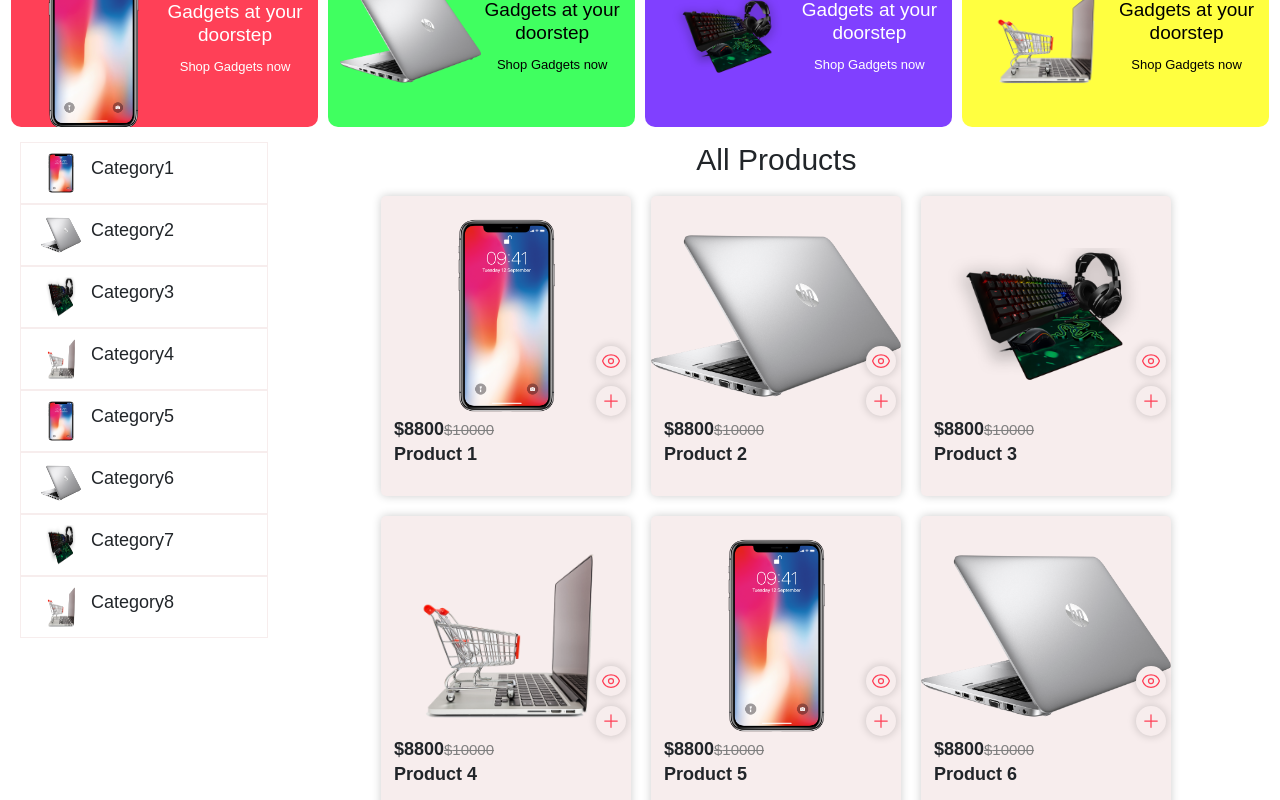
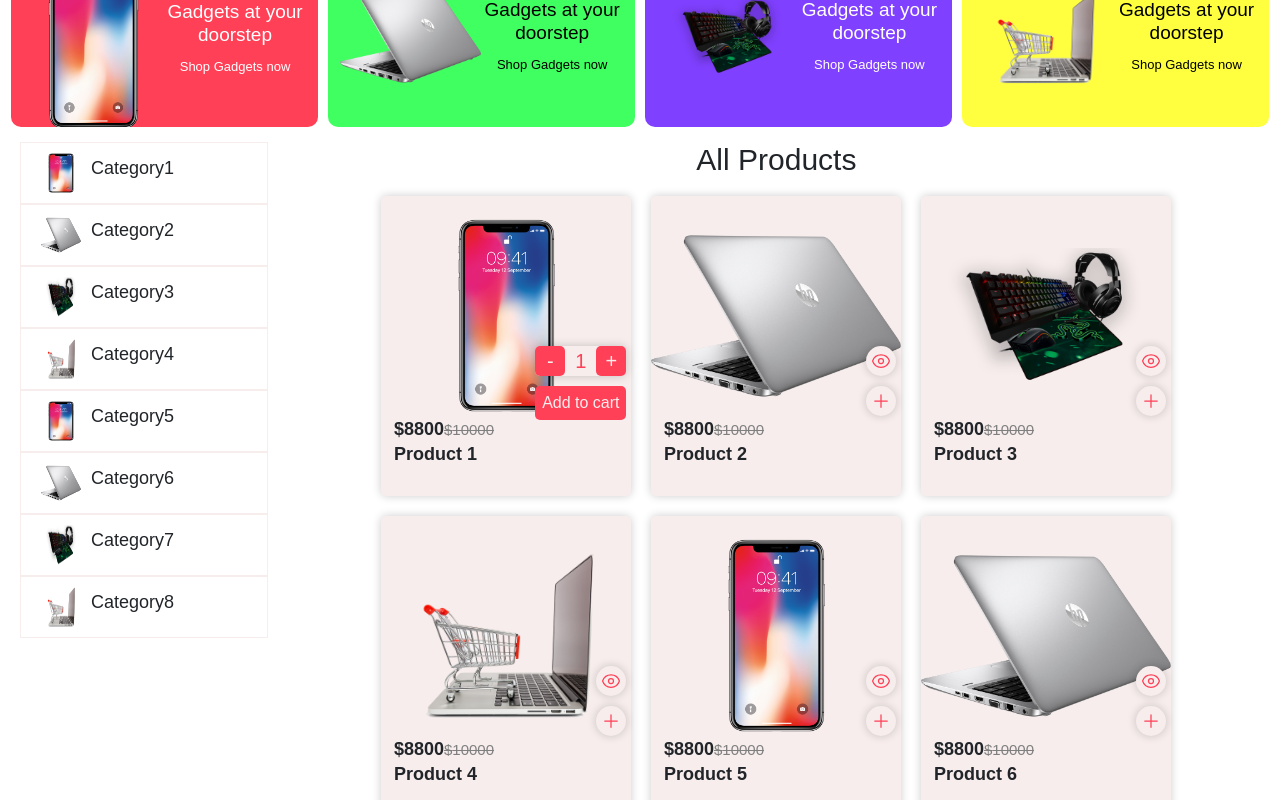
Before and after one commit to akgupta55/TecInteract, a React (Vite) app: page / in a window 1280 px wide. Both pictures are taken after a click on the icon 611 px from the left and 1063 px from the top of the page. Shown: the part 663-1463 px from the top of the page. Built offline with nearby package versions, Linux system fonts and the light colour scheme.

Commit message:
add to cart

```diff
--- a/src/COMPONENT/Product/ProductCard.css
+++ b/src/COMPONENT/Product/ProductCard.css
@@ -88,3 +88,44 @@
     transform: scale(1.2);
     cursor: pointer;
 }
+
+.product .addbtn .qty{
+    display: flex;
+    align-items: center;
+    justify-content: center;
+    gap: 10px;
+    width: 100%;
+    height: 100%;
+    background-color: var(--secondary);
+    border-radius: 5px;
+    box-shadow: 0px 0px 10px 0px rgba(0,0,0,0.2);
+}
+
+.product .addbtn .qty button{
+    width: 30px;
+    height: 30px;
+    border: none;
+    background-color: var(--primary);
+    color: var(--secondary);
+    font-size: 20px;
+    font-weight: 500;
+    border-radius: 5px;
+    transition: all 0.5s ease-in-out;
+
+}
+
+.product .addbtn .qty p{
+    font-size: 20px;
+    font-weight: 500;
+    color: var(--primary);
+    margin: 0px;
+    padding: 0px;
+}
+
+.product .addtocart{
+    border: none;
+    background-color: var(--primary);
+    color: var(--secondary);
+    padding: 5px;
+    border-radius: 5px;
+}
--- a/src/COMPONENT/Product/ProductCard.jsx
+++ b/src/COMPONENT/Product/ProductCard.jsx
@@ -1,6 +1,10 @@
+import { useState } from "react";
 import "./ProductCard.css";
 
 const ProductCard = ({ data }) => {
+  const [show, setshow] = useState(false);
+  const [qty, setqty] = useState(1);
+
   return (
     <div className="product">
       <div className="s1">
@@ -14,6 +18,33 @@ const ProductCard = ({ data }) => {
         </h3>
         <p>{data.productname}</p>
       </div>
+      {show ? (
+        <div className="addbtn">
+          <div className="qty">
+            <button
+              onClick={() => {
+                if (qty > 1) {
+                  setqty(qty - 1);
+                }
+              }}
+            >
+              -
+            </button>
+            <p>{qty}</p>
+            <button onClick={() => setqty(qty + 1)}>+</button>
+          </div>
+          <button
+            className="addtocart"
+            onClick={() => {
+              setshow(false);
+              //setqty(1)
+              alert("add to cart");
+            }}
+          >
+            Add to cart
+          </button>
+        </div>
+      ) : (
         <div className="addbtn">
           <svg
             xmlns="http://www.w3.org/2000/svg"
@@ -41,6 +72,7 @@ const ProductCard = ({ data }) => {
             strokeWidth={1.5}
             stroke="currentColor"
             className="w-6 h-6"
+            onClick={() => setshow(true)}
           >
             <path
               strokeLinecap="round"
@@ -49,6 +81,7 @@ const ProductCard = ({ data }) => {
             />
           </svg>
         </div>
+      )}
     </div>
   );
 };
```
Lines whose indentation alone changed are shown as unchanged.
